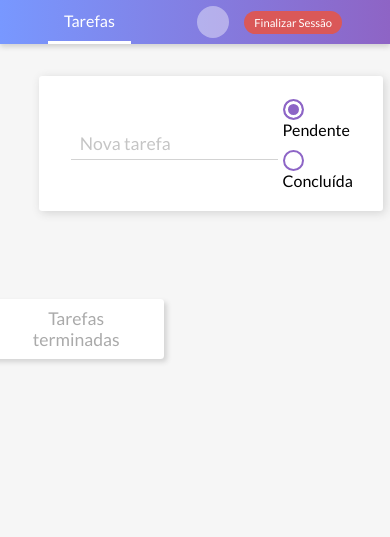
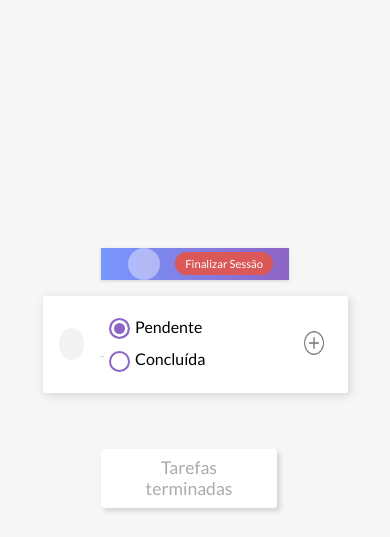
Before and after one commit to tpvale/checkpoint-feii-II, a plain HTML site: page ToDo-App/tarefas.html in a window 390 px wide. Drawn offline with nearby package versions, Linux system fonts and the light colour scheme; some packages are replaced by stand-ins of ours; no server answers; sample sign-in values are in the browser's storage; a script that the page names is missing.

Commit message:
Responsividade tarefas

```diff
--- a/ToDo-App/styles/tarefas.css
+++ b/ToDo-App/styles/tarefas.css
@@ -282,3 +282,93 @@ a {
   0%{ opacity: 0.5;}
   100%{ opacity: 0.8;}
 }
+
+@media (max-width: 460px) {
+
+  body {
+    width: 100%;
+    display: flex;
+    flex-direction: column;
+    align-items: center;
+    justify-content: center;
+  }
+
+  header {
+    display: flex;
+    background: linear-gradient(90deg, var(--primary), var(--secondary));
+    box-shadow: 0px 1px 3px lightgrey;
+    padding: 0 1em;
+    margin-bottom: 1em;
+  }
+
+  a {
+    display: none;
+  }
+
+  .nova-tarefa {
+    position:relative;
+    display: flex;
+    align-items: center;
+    background-color: white;
+    width: 70%;
+    margin: 0 10%;
+    padding: 1em;
+    box-shadow: 2px 2px 10px lightgrey;
+    border-radius: .2em;
+    z-index: 20;
+  }
+
+  .nova-tarefa input[type=text] {
+    width: 50%;
+    border: none;
+    flex: 1;
+    border-bottom: 1px solid lightgrey;
+    border-radius: 0;
+    padding: .1em;
+    font-size: 1.1em;
+  }
+
+  .nova-tarefa input:focus {
+    outline: none;
+    border-bottom: 1px solid grey;
+  }
+
+  .nova-tarefa input::placeholder {
+    color: rgb(197, 197, 197);
+    text-indent: .1em;
+  }
+
+  .nova-tarefa button {
+    height: 2em;
+    width: 2em;
+    background-color: transparent;
+    margin-left: 0,5em;
+    margin-right: 0.5em;
+    opacity: .5;
+    cursor: pointer;
+  }
+
+
+  .nova-tarefa button img {
+    height: 90%;
+    width: 90%;
+  }
+
+  .tarefas-pendentes {
+    display: flex;
+    flex-direction: column;
+    width: 70%;
+    list-style: none;
+    margin: 1em 5%;
+  }
+
+  .tarefa .descricao {
+    display: flex;
+    align-items: center;
+    justify-content: space-between;
+    flex: 1;
+    background-color: white;
+    padding: 0.5em 1em;
+    box-shadow: 1px 1px 2px lightgrey;
+  }
+}
```
